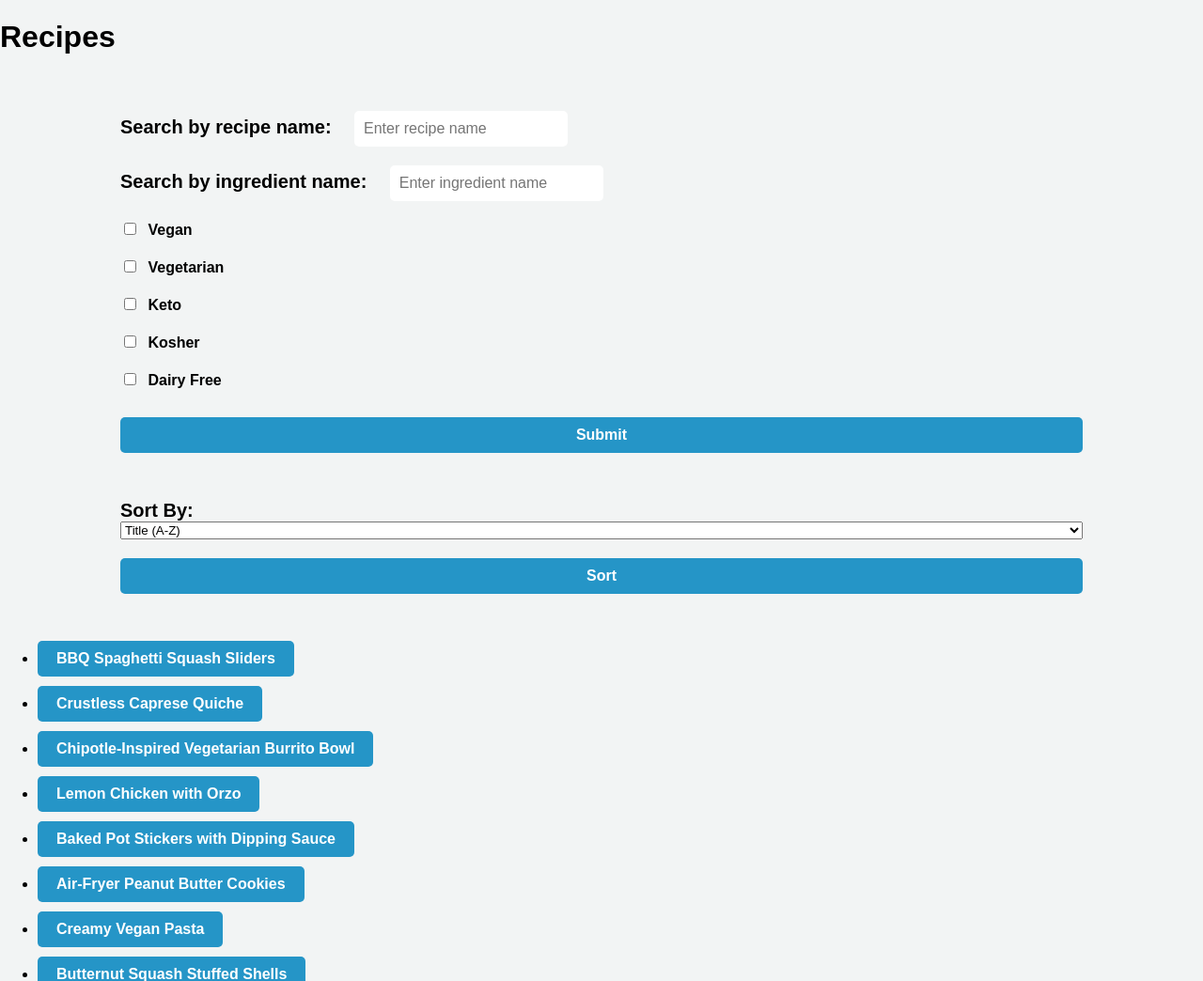
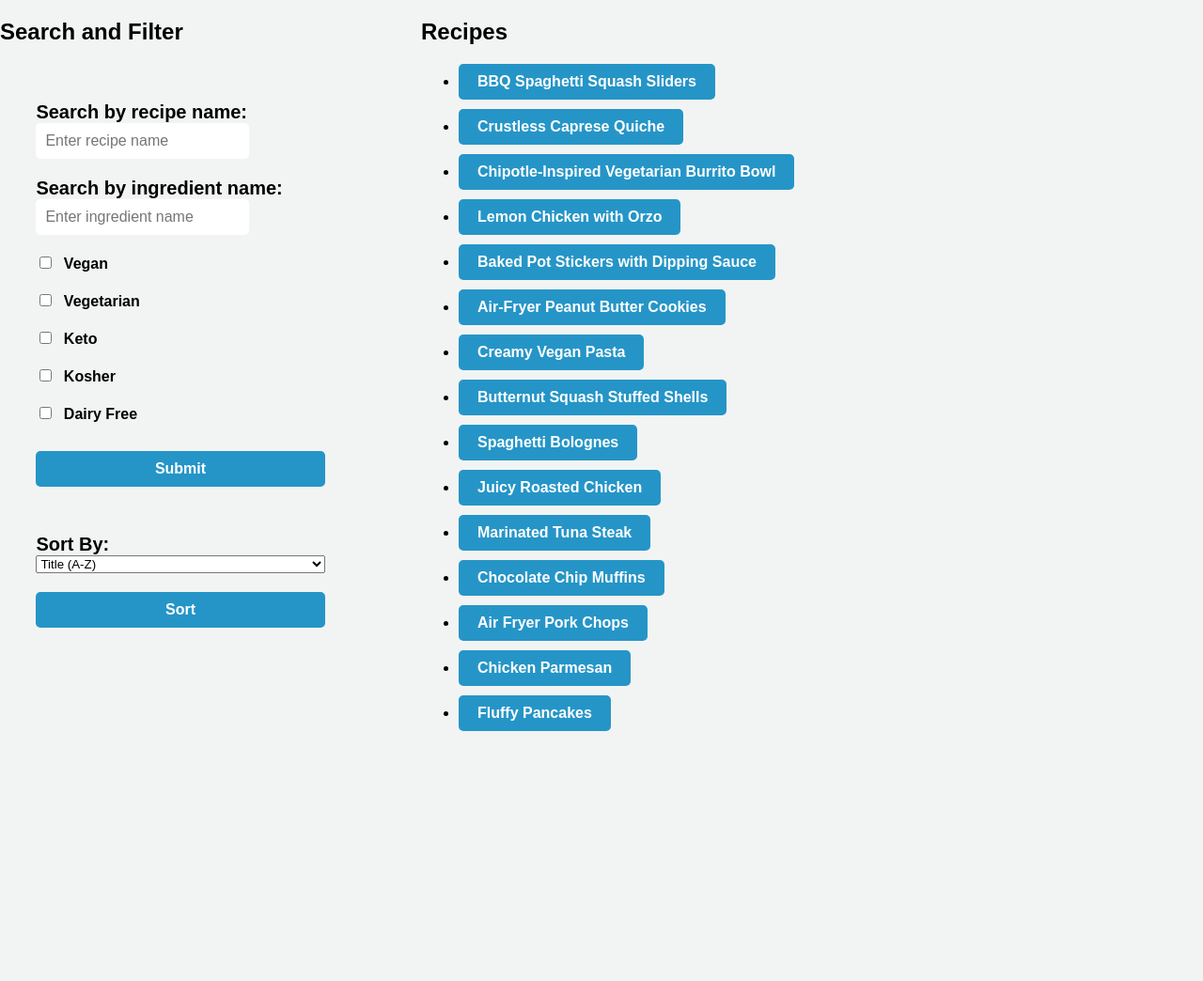
Before and after one commit to cwill399/PlatePal, a Flask app: page /recipes in a window 1280 px wide. Shown: the part 97-1141 px from the top of the page at 94% size. After the commit the page ends 875 px from the top, so only its background shows below. Run offline with Flask 3, Linux system fonts and the light colour scheme.

Commit message:
Fixed CSS on the recipes page

```diff
--- a/PlatePal/website/static/recipes.css
+++ b/PlatePal/website/static/recipes.css
@@ -129,3 +129,16 @@ a:hover {
     line-height: 1.5;
     margin-bottom: 0;
 }
+
+.main-container {
+    display: flex;
+    justify-content: space-between;
+  }
+
+  .search-container {
+    width: 30%;
+  }
+
+  .recipe-list-container {
+    width: 65%;
+  }
--- a/PlatePal/website/templates/recipes.html
+++ b/PlatePal/website/templates/recipes.html
@@ -6,8 +6,12 @@
 <!-- Import the CSS file for styling -->
 <link rel="stylesheet" type="text/css" href="{{ url_for('static', filename='recipes.css') }}">
 
-<!-- Search form for recipe names and ingredients -->
-<h1>Recipes</h1>
+<!-- Main container for the page -->
+<div class="main-container">
+
+    <!-- Search and filter container -->
+    <div class="search-container">
+        <h2>Search and Filter</h2>
         <form action="{{ url_for('views.filter') }}" method="GET">
             <div>
                 <label for="search">Search by recipe name:</label>
@@ -15,7 +19,8 @@
             </div>
             <div>
                 <label for="ingredient_search">Search by ingredient name:</label>
-            <input type="text" id="ingredient_search" name="ingredient_search" placeholder="Enter ingredient name" value="{{ ingredient_search_query }}">
+                <input type="text" id="ingredient_search" name="ingredient_search" placeholder="Enter ingredient name"
+                    value="{{ ingredient_search_query }}">
             </div>
             <!-- Checkboxes for dietary preferences -->
             <div>
@@ -23,7 +28,8 @@
                 <label for="vegan">Vegan</label>
             </div>
             <div>
-            <input type="checkbox" id="vegetarian" name="tags" value="Vegetarian" {% if 'Vegetarian' in tags %}checked{% endif %}>
+                <input type="checkbox" id="vegetarian" name="tags" value="Vegetarian" {% if 'Vegetarian' in tags
+                    %}checked{% endif %}>
                 <label for="vegetarian">Vegetarian</label>
             </div>
             <div>
@@ -31,11 +37,13 @@
                 <label for="keto">Keto</label>
             </div>
             <div>
-            <input type="checkbox" id="kosher" name="tags" value="Kosher" {% if 'Kosher' in tags %}checked{% endif %}>
+                <input type="checkbox" id="kosher" name="tags" value="Kosher" {% if 'Kosher' in tags %}checked{% endif
+                    %}>
                 <label for="kosher">Kosher</label>
             </div>
             <div>
-            <input type="checkbox" id="dairy_free" name="tags" value="Dairy Free" {% if 'Dairy Free' in tags %}checked{% endif %}>
+                <input type="checkbox" id="dairy_free" name="tags" value="Dairy Free" {% if 'Dairy Free' in tags
+                    %}checked{% endif %}>
                 <label for="dairy_free">Dairy Free</label>
             </div>
             <!-- Submit button for the search form -->
@@ -54,11 +62,14 @@
             <!-- Submit button for the sorting form -->
             <button type="submit">Sort</button>
         </form>
+    </div>
 
-    <!-- Display a list of the recipes -->
+    <!-- Recipe list container -->
+    <div class="recipe-list-container">
+        <h2>Recipes</h2>
         <ul>
             {% for recipe in recipes %}
-            {% if search and search.lower() in recipe.tags %}
+            {% if search_query and search_query.lower() in recipe.tags %}
             <!-- Display the recipe if it matches the search query -->
             <li><a href="{{ url_for('views.recipe', recipe_id=recipe.id) }}">{{ recipe.title }}</a></li>
             {% elif not search %}
@@ -67,4 +78,5 @@
             {% endif %}
             {% endfor %}
         </ul>
+    </div>
     {% endblock %}
```
Lines whose indentation alone changed are shown as unchanged.
